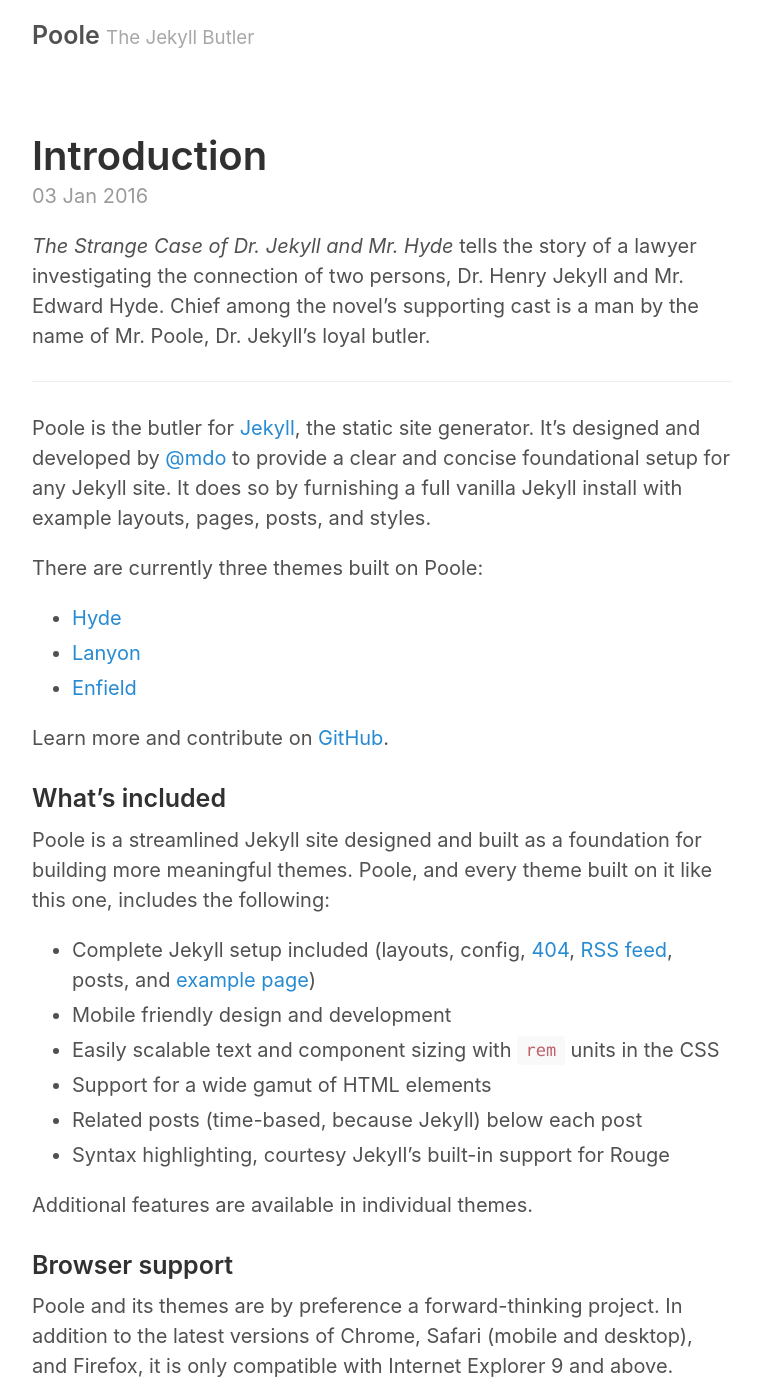
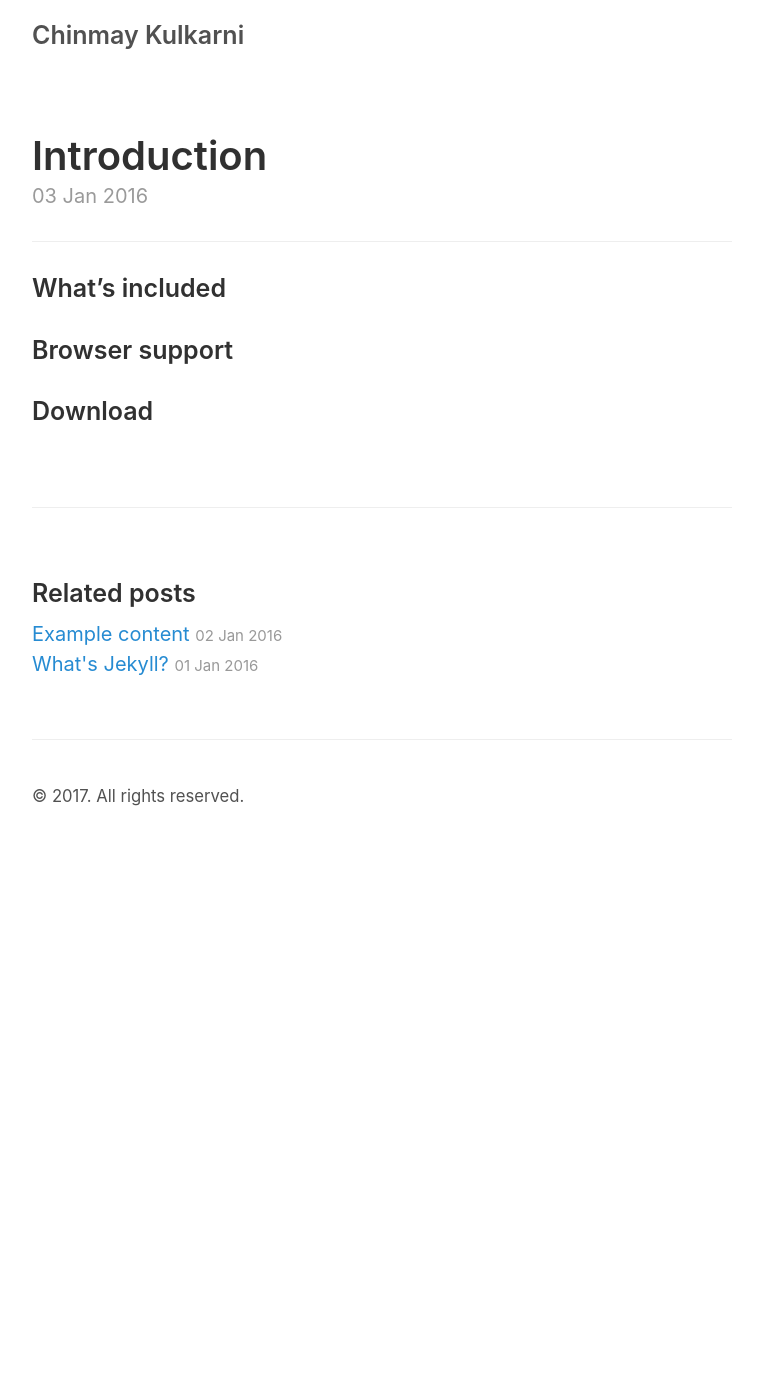
Before and after one commit to chinkulkarni/chinkulkarni.github.io, a Jekyll site: the page built from _posts/2016-01-03-introduction.md, in a window 1280 px wide and 1400 px high. Shown: the whole window, without its empty margins (258-1021 px from the left). Built offline with Jekyll 4.4.1, drawn with Linux system fonts in a browser that asks for light colours; some of the changed text lies outside the part shown.

Commit message:
Elliminated defaults. Added my name.

```diff
--- a/_config.yml
+++ b/_config.yml
@@ -2,9 +2,9 @@
 permalink:           pretty
 
 # Setup
-title:               Poole
-tagline:             The Jekyll Butler
-url:                 http://getpoole.com
+title:               Chinmay Kulkarni
+tagline:
+url:                 http://chinkulkarni.github.io
 paginate:            1
 baseurl:             ""
 
--- a/_posts/2016-01-03-introduction.md
+++ b/_posts/2016-01-03-introduction.md
@@ -3,39 +3,10 @@ layout: post
 title: Introduction
 ---
 
-*The Strange Case of Dr. Jekyll and Mr. Hyde* tells the story of a lawyer investigating the connection of two persons, Dr. Henry Jekyll and Mr. Edward Hyde. Chief among the novel's supporting cast is a man by the name of Mr. Poole, Dr. Jekyll's loyal butler.
-
 -----
-
-Poole is the butler for [Jekyll](http://jekyllrb.com), the static site generator. It's designed and developed by [@mdo](https://twitter.com/mdo) to provide a clear and concise foundational setup for any Jekyll site. It does so by furnishing a full vanilla Jekyll install with example layouts, pages, posts, and styles.
-
-There are currently three themes built on Poole:
-
-* [Hyde](http://hyde.getpoole.com)
-* [Lanyon](http://lanyon.getpoole.com)
-* [Enfield](http://enfield.getpoole.com)
-
-Learn more and contribute on [GitHub]({{ site.github.repo }}).
 
 ### What's included
 
-Poole is a streamlined Jekyll site designed and built as a foundation for building more meaningful themes. Poole, and every theme built on it like this one, includes the following:
-
-* Complete Jekyll setup included (layouts, config, [404]({{ site.baseurl }}/404.html), [RSS feed]({{ site.baseurl }}/atom.xml), posts, and [example page]({{ site.baseurl }}/about))
-* Mobile friendly design and development
-* Easily scalable text and component sizing with `rem` units in the CSS
-* Support for a wide gamut of HTML elements
-* Related posts (time-based, because Jekyll) below each post
-* Syntax highlighting, courtesy Jekyll's built-in support for Rouge
-
-Additional features are available in individual themes.
-
 ### Browser support
 
-Poole and its themes are by preference a forward-thinking project. In addition to the latest versions of Chrome, Safari (mobile and desktop), and Firefox, it is only compatible with Internet Explorer 9 and above.
-
 ### Download
-
-These themes are developed on and hosted with GitHub. Head to the [GitHub repository]({{ site.github.repo }}) for downloads, bug reports, and features requests.
-
-Thanks!
```
